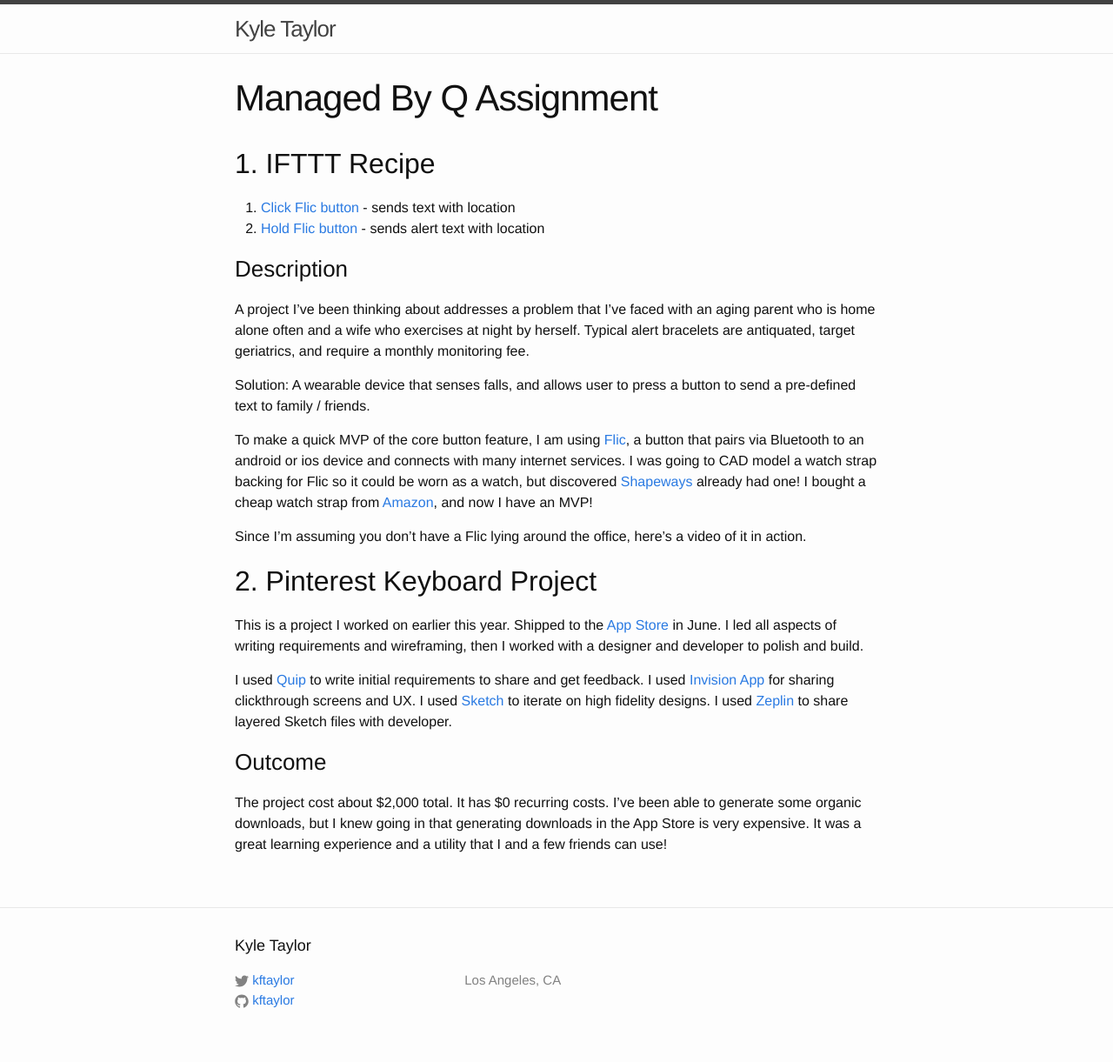
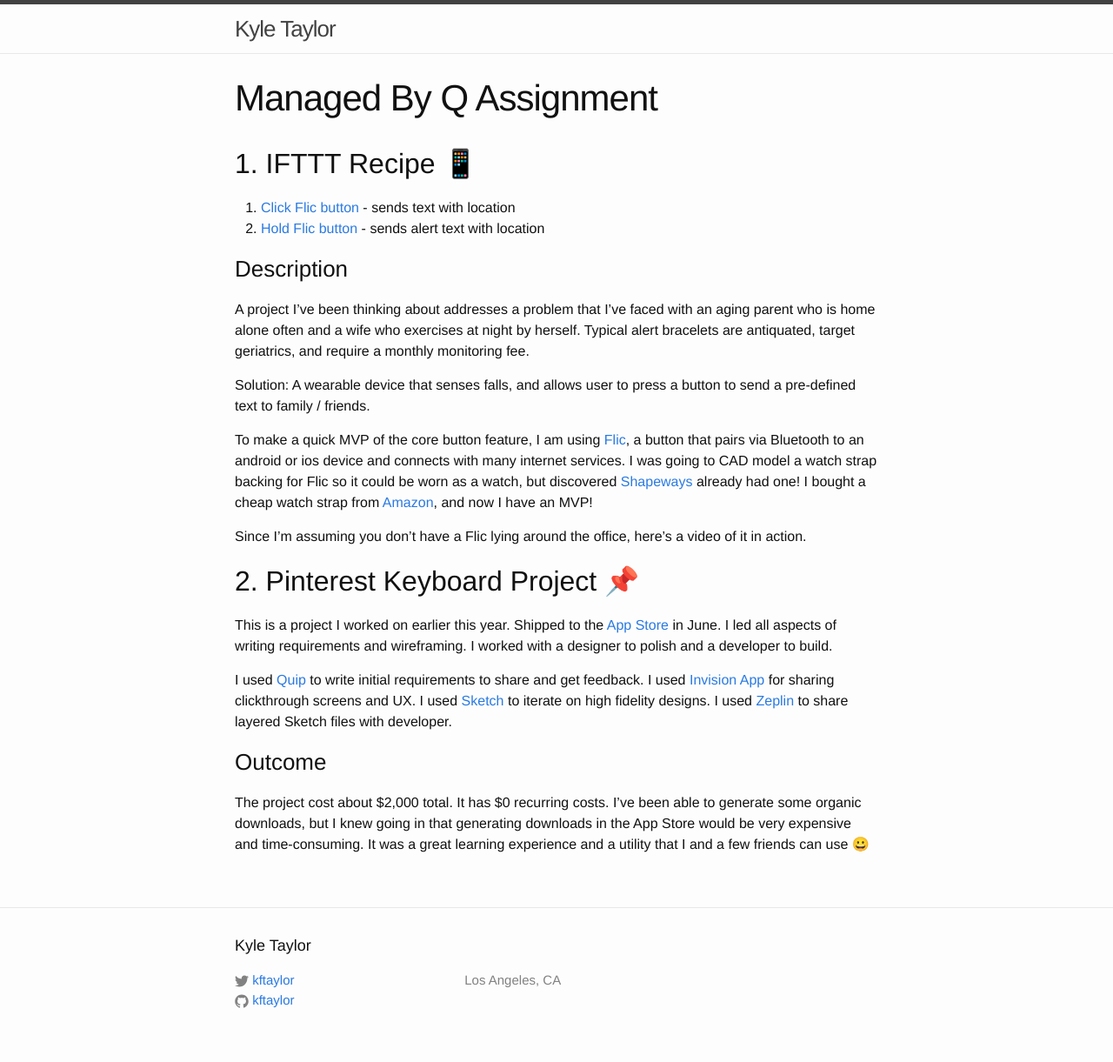
Before and after one commit to kftaylor/kftaylor.github.io, a Jekyll site: the page built from about.md, in a window 1280 px wide. Shown: the whole page at 87% size. Built offline with Jekyll 4.4.1, drawn with Linux system fonts in a browser that asks for light colours.

Commit message:
Update from Forestry.io - about.md

```diff
--- a/about.md
+++ b/about.md
@@ -3,7 +3,7 @@
 layout: page
 permalink: "/q/"
 ---
-## <span style="font-weight: normal;">1\. IFTTT Recipe</span>
+## <span style="font-weight: normal;">1\. IFTTT Recipe 📱</span>
 
 1.  [Click Flic button](https://ifttt.com/applets/44303349d-if-you-click-flic-then-share-location-in-sms){:target="_blank"} - sends text with location
 2.  [Hold Flic button](https://ifttt.com/applets/44350944d-if-you-hold-flic-then-send-an-alert-sms-with-location){:target="_blank"} - sends alert text with location
@@ -18,12 +18,12 @@
 
 Since I’m assuming you don’t have a Flic lying around the office, here’s a video of it in action.
 
-## <span style="font-weight: normal;">2\. Pinterest Keyboard Project</span>
+## <span style="font-weight: normal;">2\. Pinterest Keyboard Project 📌</span>
 
-This is a project I worked on earlier this year. Shipped to the [App Store](http://pinkyapp.com){:target="_blank"} in June. I led all aspects of writing requirements and wireframing, then I worked with a designer and developer to polish and build.
+This is a project I worked on earlier this year. Shipped to the [App Store](http://pinkyapp.com){:target="_blank"} in June. I led all aspects of writing requirements and wireframing. I worked with a designer to polish and a developer to build.
 
 I used [Quip](https://quip.com/wBAaA8msyPoN){:target="_blank"} to write initial requirements to share and get feedback. I used [Invision App](https://invis.io/M957BYD8V){:target="_blank"} for sharing clickthrough screens and UX. I used [Sketch](https://sketch.cloud/s/RWOy/p/onboarding){:target="_blank"} to iterate on high fidelity designs. I used [Zeplin](https://scene.zeplin.io/project/56d88a9e32057a3d4cde4666){:target="_blank"} to share layered Sketch files with developer.
 
 ### Outcome
 
-The project cost about $2,000 total. It has $0 recurring costs. I've been able to generate some organic downloads, but I knew going in that generating downloads in the App Store is very expensive. It was a great learning experience and a utility that I and a few friends can use!
+The project cost about $2,000 total. It has $0 recurring costs. I've been able to generate some organic downloads, but I knew going in that generating downloads in the App Store would be very expensive and time-consuming. It was a great learning experience and a utility that I and a few friends can use 😀
```
